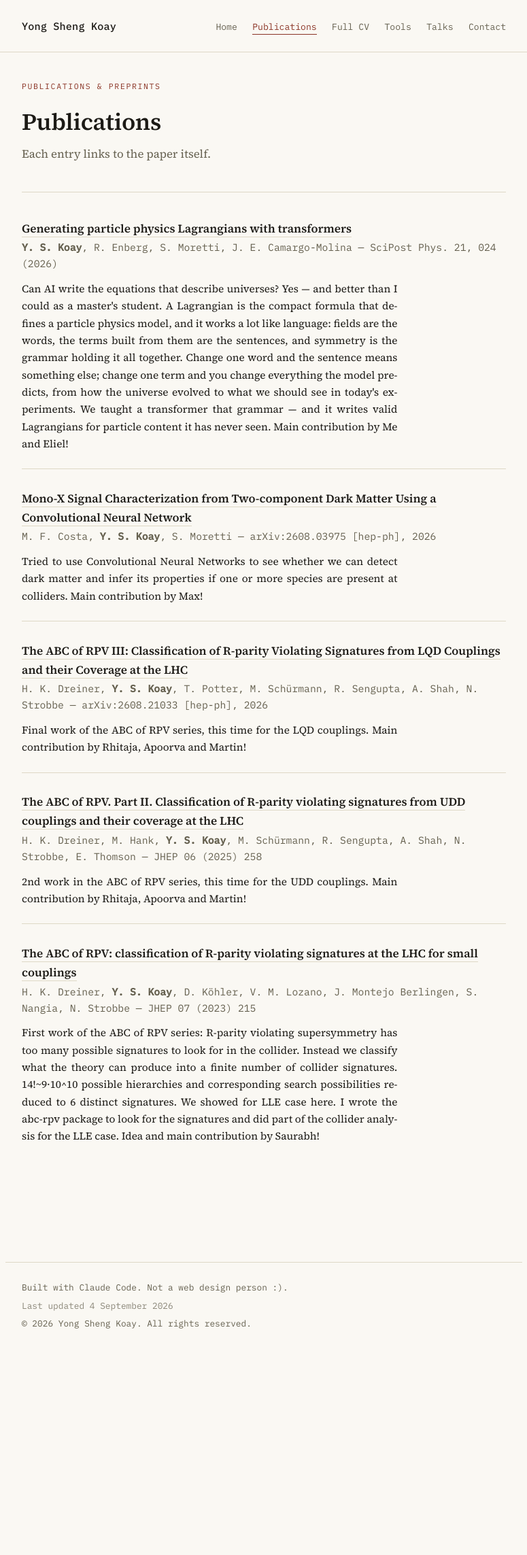
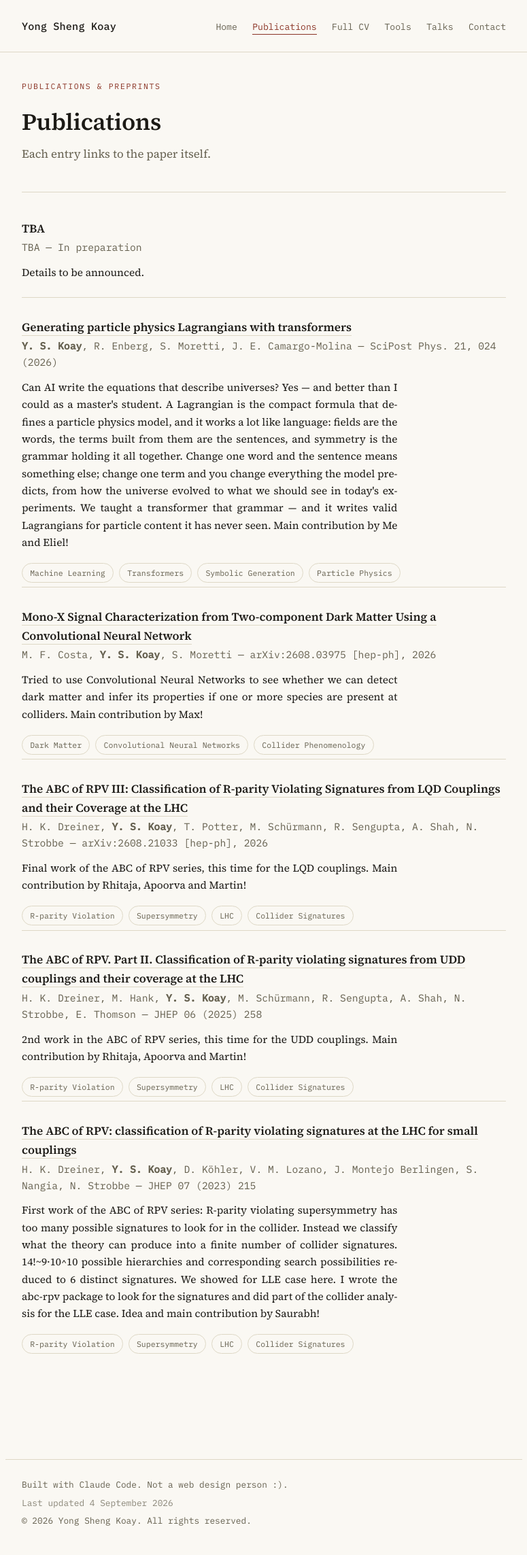
Before and after one commit to kys-sheng/kys-sheng.github.io, a Jekyll site: the page built from publications.html, in a window 1280 px wide. Shown: the whole page at 68% size, without its empty margins (252-1027 px from the left). Built offline with Jekyll 4.4.1, drawn with Linux system fonts in a browser that asks for light colours; before the commit the page ends 1997 px from its top, so only the background shows below that.

Commit message:
Add publication keyword tags/TBA entry, split CV detail fields into rows
- Publications: each entry gets small keyword tags underneath, and a TBA
  entry sits at the top for a forthcoming paper. Titles with no link now
  render as plain text instead of a dead link, on both the Publications
  page and Home's recent-publications list.
- CV: supervisors, grade, and grant were previously folded into the
  detail sentence for several entries — each is now split out into its
  own row (Supervisor(s):, Grade:, Grant:), all optional per entry.

Co-Authored-By: Claude Sonnet 5 <noreply@anthropic.com>
Claude-Session: https://claude.ai/code/session_0191DsVr1Nwx9izZDzbZMoAX

```diff
--- a/_data/publications.yml
+++ b/_data/publications.yml
@@ -1,10 +1,21 @@
 # --- One entry per publication, newest first. Copy a block below and edit it to add a new paper. ---
 # `authors` allows inline HTML (<strong>) so the owner's name can be highlighted.
+# `tags` are shown as small keyword labels under each entry — add/remove freely.
+# `link` is optional — leave it blank (or omit it) for an unpublished/TBA entry
+# and the title just won't be a link until you add one.
+
+- title: "TBA"
+  authors: "TBA"
+  venue: "In preparation"
+  link: ""
+  popsci: >
+    Details to be announced.
 
 - title: "Generating particle physics Lagrangians with transformers"
   authors: "<strong>Y. S. Koay</strong>, R. Enberg, S. Moretti, J. E. Camargo-Molina"
   venue: "SciPost Phys. 21, 024 (2026)"
   link: "https://doi.org/10.21468/SciPostPhys.21.1.024"
+  tags: ["Machine Learning", "Transformers", "Symbolic Generation", "Particle Physics"]
   popsci: >
     Can AI write the equations that describe universes? Yes — and better than I could as a master's student.
     A Lagrangian is the compact formula that defines a particle physics model, and it works a lot like language: fields are the words, the terms built from them are the sentences, and symmetry is the grammar holding it all together. Change one word and the sentence means something else; change one term and you change everything the model predicts, from how the universe evolved to what we should see in today's experiments. We taught a transformer that grammar — and it writes valid Lagrangians for particle content it has never seen. Main contribution by Me and Eliel!
@@ -13,6 +24,7 @@
   authors: "M. F. Costa, <strong>Y. S. Koay</strong>, S. Moretti"
   venue: "arXiv:2608.03975 [hep-ph], 2026"
   link: "https://arxiv.org/abs/2608.03975"
+  tags: ["Dark Matter", "Convolutional Neural Networks", "Collider Phenomenology"]
   popsci: >
     Tried to use Convolutional Neural Networks to see whether we can detect dark matter and infer its properties if one or more species are present at colliders.
     Main contribution by Max!
@@ -21,6 +33,7 @@
   authors: "H. K. Dreiner, <strong>Y. S. Koay</strong>, T. Potter, M. Schürmann, R. Sengupta, A. Shah, N. Strobbe"
   venue: "arXiv:2608.21033 [hep-ph], 2026"
   link: "https://arxiv.org/abs/2608.21033"
+  tags: ["R-parity Violation", "Supersymmetry", "LHC", "Collider Signatures"]
   popsci: >
     Final work of the ABC of RPV series, this time for the LQD couplings. Main contribution by Rhitaja, Apoorva and Martin!
 
@@ -28,6 +41,7 @@
   authors: "H. K. Dreiner, M. Hank, <strong>Y. S. Koay</strong>, M. Schürmann, R. Sengupta, A. Shah, N. Strobbe, E. Thomson"
   venue: "JHEP 06 (2025) 258"
   link: "https://doi.org/10.1007/JHEP06(2025)258"
+  tags: ["R-parity Violation", "Supersymmetry", "LHC", "Collider Signatures"]
   popsci: >
     2nd work in the ABC of RPV series, this time for the UDD couplings. Main contribution by Rhitaja, Apoorva and Martin!
 
@@ -35,6 +49,7 @@
   authors: "H. K. Dreiner, <strong>Y. S. Koay</strong>, D. Köhler, V. M. Lozano, J. Montejo Berlingen, S. Nangia, N. Strobbe"
   venue: "JHEP 07 (2023) 215"
   link: "https://doi.org/10.1007/JHEP07(2023)215"
+  tags: ["R-parity Violation", "Supersymmetry", "LHC", "Collider Signatures"]
   popsci: >
     First work of the ABC of RPV series:  R-parity violating supersymmetry has too many possible signatures to look for in the collider.
     Instead we classify what the theory can produce into a finite number of collider signatures.
--- a/cv.html
+++ b/cv.html
@@ -18,6 +18,9 @@ title: Full CV
     <div class="what">{{ e.what }}</div>
     {% if e.where %}<div class="where">{{ e.where }}</div>{% endif %}
     {% if e.detail %}<p>{{ e.detail }}</p>{% endif %}
+    {% if e.grade %}<div class="cv-meta">Grade: {{ e.grade }}</div>{% endif %}
+    {% if e.grant %}<div class="cv-meta">Grant: {{ e.grant }}</div>{% endif %}
+    {% if e.supervisors %}<div class="cv-meta">Supervisor(s): {{ e.supervisors }}</div>{% endif %}
   </div>
   {% endfor %}
 </section>
@@ -30,6 +33,9 @@ title: Full CV
     <div class="what">{{ e.what }}</div>
     {% if e.where %}<div class="where">{{ e.where }}</div>{% endif %}
     {% if e.detail %}<p>{{ e.detail }}</p>{% endif %}
+    {% if e.grade %}<div class="cv-meta">Grade: {{ e.grade }}</div>{% endif %}
+    {% if e.grant %}<div class="cv-meta">Grant: {{ e.grant }}</div>{% endif %}
+    {% if e.supervisors %}<div class="cv-meta">Supervisor(s): {{ e.supervisors }}</div>{% endif %}
   </div>
   {% endfor %}
 </section>
--- a/index.html
+++ b/index.html
@@ -46,7 +46,9 @@ title: Home
   <h2>Recent publications</h2>
   {% for pub in site.data.publications limit:3 %}
   <div class="pub">
-    <div class="pub-title"><a href="{{ pub.link }}">{{ pub.title }}</a></div>
+    <div class="pub-title">
+      {% if pub.link and pub.link != "" %}<a href="{{ pub.link }}">{{ pub.title }}</a>{% else %}{{ pub.title }}{% endif %}
+    </div>
     <div class="pub-meta">{{ pub.authors }} — {{ pub.venue }}</div>
   </div>
   {% endfor %}
--- a/publications.html
+++ b/publications.html
@@ -10,9 +10,18 @@ title: Publications
 <section>
   {% for pub in site.data.publications %}
   <div class="pub pub-full">
-    <div class="pub-title"><a href="{{ pub.link }}" target="_blank" rel="noopener">{{ pub.title }}</a></div>
+    <div class="pub-title">
+      {% if pub.link and pub.link != "" %}<a href="{{ pub.link }}" target="_blank" rel="noopener">{{ pub.title }}</a>{% else %}{{ pub.title }}{% endif %}
+    </div>
     <div class="pub-meta">{{ pub.authors }} — {{ pub.venue }}</div>
     <p class="pub-popsci">{{ pub.popsci }}</p>
+    {% if pub.tags %}
+    <div class="pub-tags">
+      {% for tag in pub.tags %}
+      <span class="pub-tag">{{ tag }}</span>
+      {% endfor %}
+    </div>
+    {% endif %}
   </div>
   {% endfor %}
 </section>
--- a/style.css
+++ b/style.css
@@ -169,6 +169,11 @@ h3{font-size:1.15rem; font-weight:600; margin:0 0 .2rem}
 .pub-full:last-child{border-bottom:none}
 .pub-full::before{content:none}
 .pub-popsci{margin-top:.7rem; font-size:.96rem; max-width:68ch}
+.pub-tags{display:flex; flex-wrap:wrap; gap:.5rem; margin-top:.9rem}
+.pub-tag{
+  font-family:"IBM Plex Mono", monospace; font-size:.72rem; color:var(--muted);
+  border:1px solid var(--rule); border-radius:20px; padding:.25rem .7rem;
+}
 
 .note{
   font-family:"IBM Plex Mono", monospace; font-size:.82rem; color:var(--muted);
@@ -184,6 +189,10 @@ h3{font-size:1.15rem; font-weight:600; margin:0 0 .2rem}
 .cv-entry .what{font-weight:600; margin-top:.2rem}
 .cv-entry .where{color:var(--muted); font-size:.95rem}
 .cv-entry p{margin-top:.5rem; font-size:.96rem}
+.cv-entry .cv-meta{
+  margin-top:.35rem; color:var(--muted); font-size:.85rem;
+  font-family:"IBM Plex Mono", monospace;
+}
 .skills{display:flex; flex-wrap:wrap; gap:.5rem}
 .skill{
   font-family:"IBM Plex Mono", monospace; font-size:.78rem; color:var(--muted);
```
Also changed, not shown: _data/cv.yml (+18 -8 lines).
